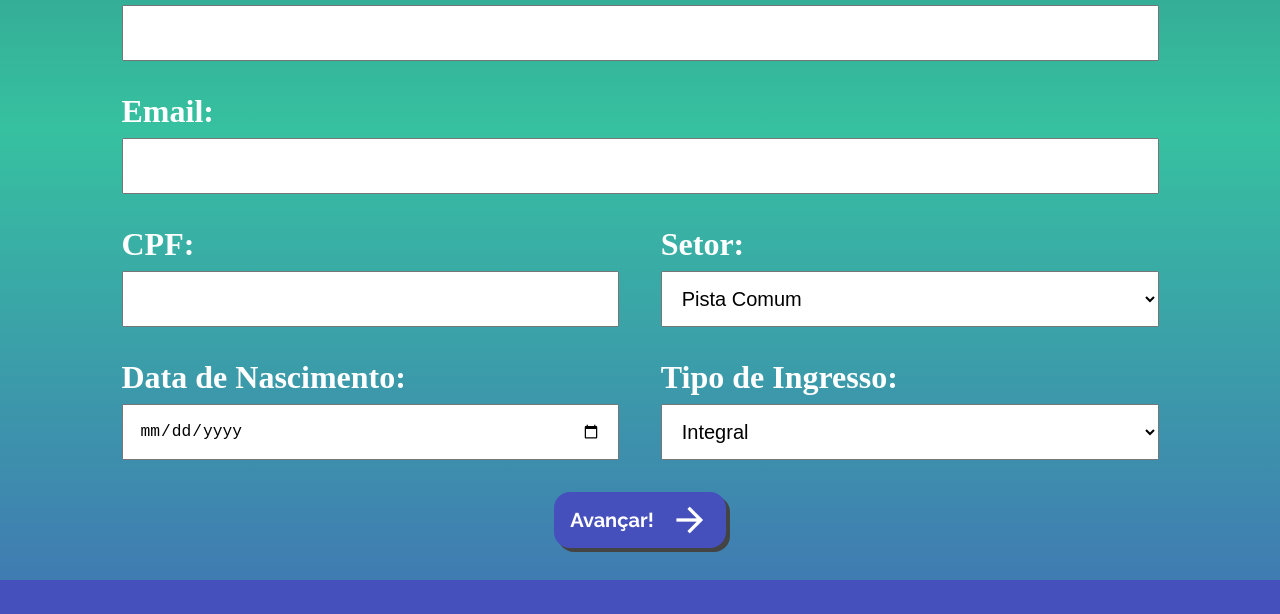
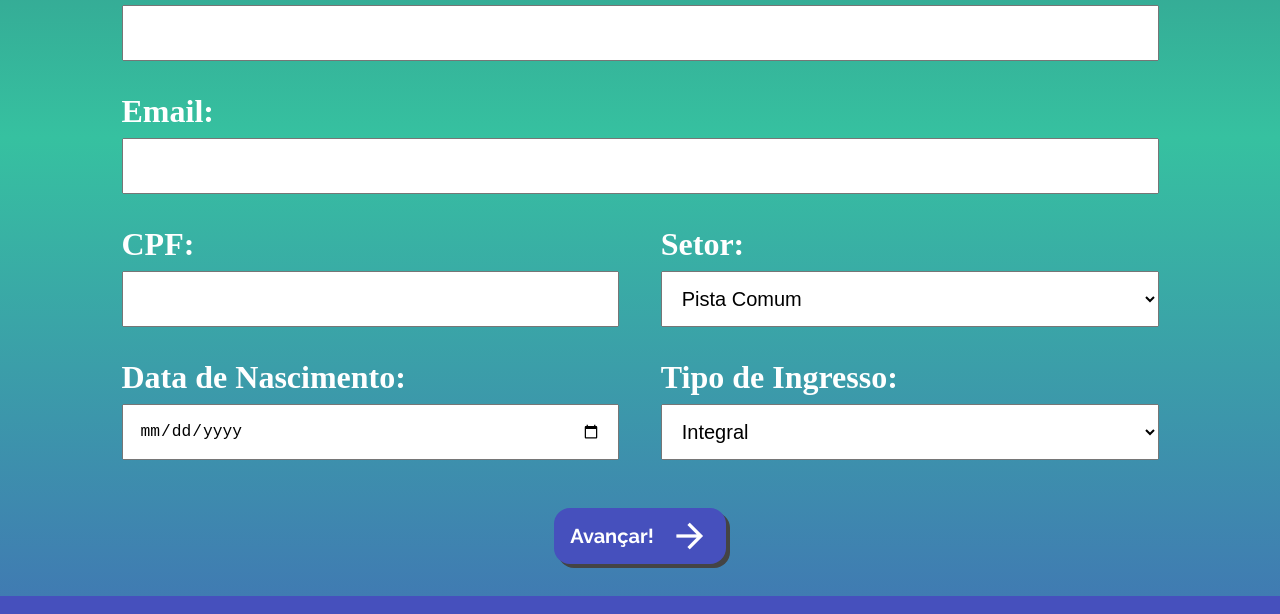
Before and after one commit to edmundo-xicara/CodeChella, a plain HTML site: page compra-ingresso.html in a window 1280 px wide. Shown: the part 684-1298 px from the top of the page. Drawn offline with Linux system fonts and the light colour scheme; a web font is replaced by a local one.

Commit message:
personlização espaçamento botão formulário

```diff
--- a/styles/main.css
+++ b/styles/main.css
@@ -360,6 +360,7 @@
     display: flex;
     flex-direction: column;
     text-align: start;
+    row-gap: 32px;
 }
 
 .formulario-ingresso .ingresso__campo {
@@ -376,13 +377,13 @@
 
 .formulario-ingresso input, select {
     height: 56px;
-    margin-bottom: 32px;
     padding: 0 16px;
     font-size: 1.25em;
     color: black;
 }
 
 .formulario-ingresso__botao-submit {
+    margin-top: 16px;
     margin-bottom: 32px;
 }
 
```
